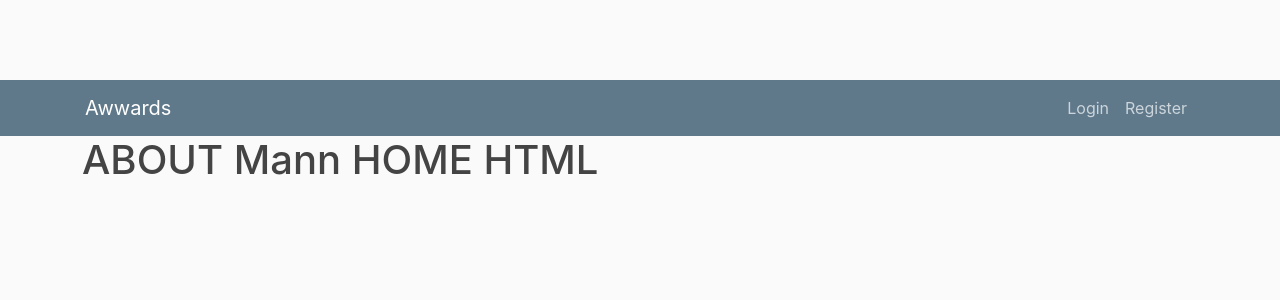
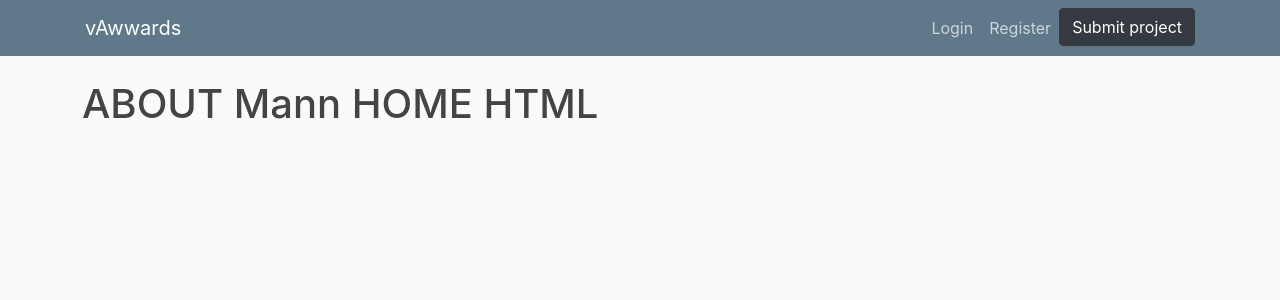
Before and after one commit to Blaisehala/mann, a Django app: template mann/templates/users/about.html in a window 1280 px wide. Shown: the top 300 px of the page. Run offline with Django 4.2, Linux system fonts and the light colour scheme; the template is opened without the code that fills it, so the values that code supplies are empty; parts of the project's set-up code (start-up, migrations or seed data) failed here and were passed over; some libraries are stand-ins or nearby versions.

Commit message:
ST:styling

```diff
--- a/mann/templates/users/base.html
+++ b/mann/templates/users/base.html
@@ -36,11 +36,11 @@
 <body>
 
   <header class="site-header">
-    <nav class="navbar navbar-expand-md navbar-dark bg-steel ">
+    <nav class="navbar navbar-expand-md navbar-dark bg-steel fixed-top">
 
 
       <div class="container">
-        <a class="navbar-brand mr-4" href="{% url 'landing' %}">Awwards</a>
+        <a class="navbar-brand mr-4" href="{% url 'home' %}">vAwwards</a>
         <button class="navbar-toggler" type="button" data-bs-toggle="collapse" data-bs-target="#navbarNavAltMarkup"
           aria-controls="navbarNavAltMarkup" aria-expanded="false" aria-label="Toggle navigation">
           <span class="navbar-toggler-icon"></span>
@@ -49,14 +49,20 @@
 
           <div class="navbar-nav ms-auto">
             {% if user.is_authenticated %}
+            <form class="d-flex input-group w-auto">
+              <input type="search" class="form-control" placeholder="search Project" aria-label="Search" />
+              <button class="btn btn-outline-dark" type="button" data-mdb-ripple-color="dark">
+                Search
+              </button>
+            </form>
+
             <a class="ttt nav-item nav-link" href="{% url 'home' %}">Home</a>
             <a class="nav-item nav-link" href="{% url 'newpost' %}">CREATE</a>
             <a class="nav-item nav-link" href="{% url 'profile' %}">Profile</a>
 
             <li class="nav-item dropdown">
               <a class="nav-link dropdown-toggle " id="navbarDropdownMenuLink" data-toggle="dropdown"
-                 aria-haspopup="true"
-                 aria-expanded="false">APIS
+                aria-haspopup="true" aria-expanded="false">APIS
               </a>
               <div class="dropdown-menu dropdown-primary" aria-labelledby="navbarDropdownMenuLink">
 
@@ -65,7 +71,7 @@
                 <hr>
                 <a href="api/profile" class="text-secondary text-center dropdown-item">Profiles</a>
               </div>
-          </li >
+            </li>
             <a class="nav-item nav-link" href="{% url 'logout' %}">Logout</a>
           </div>
 
@@ -75,6 +81,7 @@
             {% else %}
             <a class="nav-item nav-link" href="{% url 'login' %}">Login</a>
             <a class="nav-item nav-link" href="{% url 'register' %}">Register</a>
+            <a href="{% url 'login' %}"><button type="button" class="btn btn-dark btn-rounded">Submit project</button></a>
             {% endif %}
 
           </div>
@@ -82,6 +89,8 @@
       </div>
     </nav>
   </header>
+
+
 
 
 
@@ -128,8 +137,12 @@
 
 
 
-  <script src="https://cdn.jsdelivr.net/npm/jquery@3.5.1/dist/jquery.slim.min.js" integrity="sha384-DfXdz2htPH0lsSSs5nCTpuj/zy4C+OGpamoFVy38MVBnE+IbbVYUew+OrCXaRkfj" crossorigin="anonymous"></script>
-  <script src="https://cdn.jsdelivr.net/npm/bootstrap@4.6.1/dist/js/bootstrap.bundle.min.js" integrity="sha384-fQybjgWLrvvRgtW6bFlB7jaZrFsaBXjsOMm/tB9LTS58ONXgqbR9W8oWht/amnpF" crossorigin="anonymous"></script>
+  <script src="https://cdn.jsdelivr.net/npm/jquery@3.5.1/dist/jquery.slim.min.js"
+    integrity="sha384-DfXdz2htPH0lsSSs5nCTpuj/zy4C+OGpamoFVy38MVBnE+IbbVYUew+OrCXaRkfj" crossorigin="anonymous">
+  </script>
+  <script src="https://cdn.jsdelivr.net/npm/bootstrap@4.6.1/dist/js/bootstrap.bundle.min.js"
+    integrity="sha384-fQybjgWLrvvRgtW6bFlB7jaZrFsaBXjsOMm/tB9LTS58ONXgqbR9W8oWht/amnpF" crossorigin="anonymous">
+  </script>
 
 
   <!-- Optional JavaScript; choose one of the two! -->
@@ -141,9 +154,9 @@
 
   <!-- Option 2: Separate Popper and Bootstrap JS -->
 
-    <!-- <script src="https://cdn.jsdelivr.net/npm/@popperjs/core@2.9.2/dist/umd/popper.min.js" integrity="sha384-IQsoLXl5PILFhosVNubq5LC7Qb9DXgDA9i+tQ8Zj3iwWAwPtgFTxbJ8NT4GN1R8p" crossorigin="anonymous"></script>
+  <script src="https://cdn.jsdelivr.net/npm/@popperjs/core@2.9.2/dist/umd/popper.min.js" integrity="sha384-IQsoLXl5PILFhosVNubq5LC7Qb9DXgDA9i+tQ8Zj3iwWAwPtgFTxbJ8NT4GN1R8p" crossorigin="anonymous"></script>
   <script src="https://cdn.jsdelivr.net/npm/bootstrap@5.0.2/dist/js/bootstrap.min.js" integrity="sha384-cVKIPhGWiC2Al4u+LWgxfKTRIcfu0JTxR+EQDz/bgldoEyl4H0zUF0QKbrJ0EcQF" crossorigin="anonymous"></script>
-     -->
+
 </body>
 
 </html>
```
Lines whose indentation alone changed are shown as unchanged.
